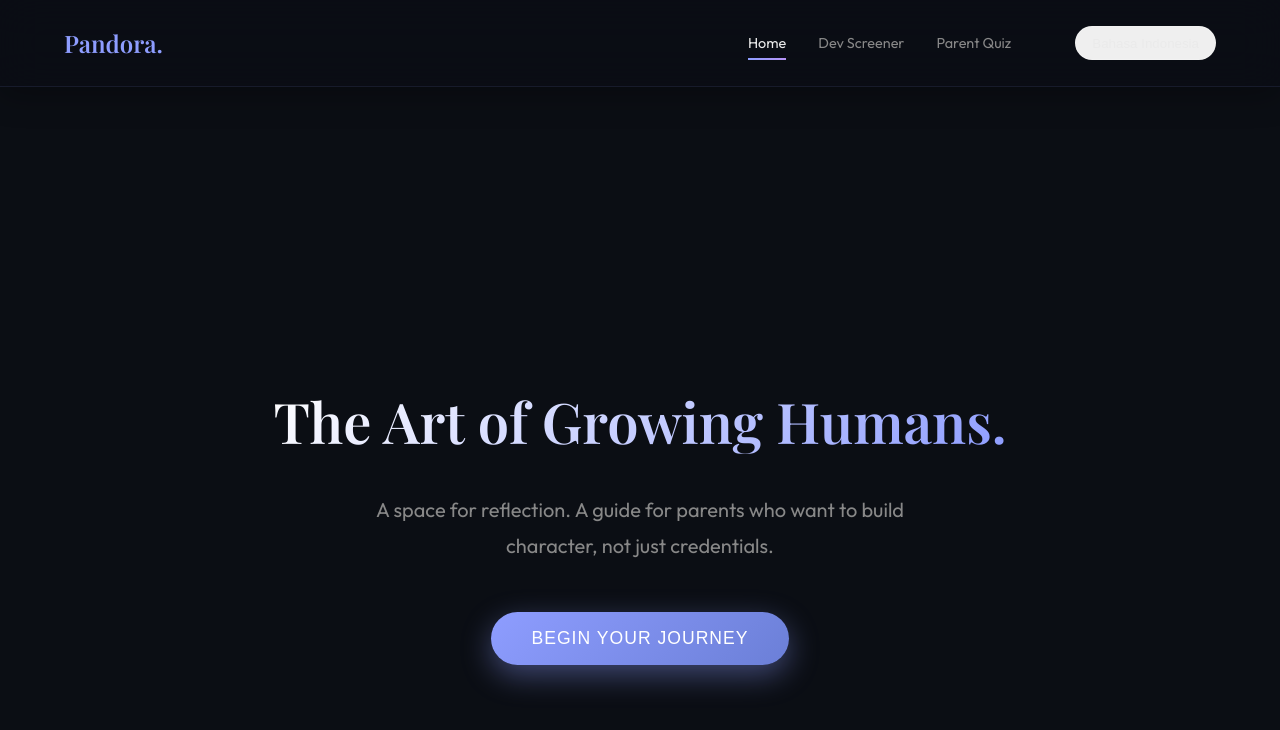
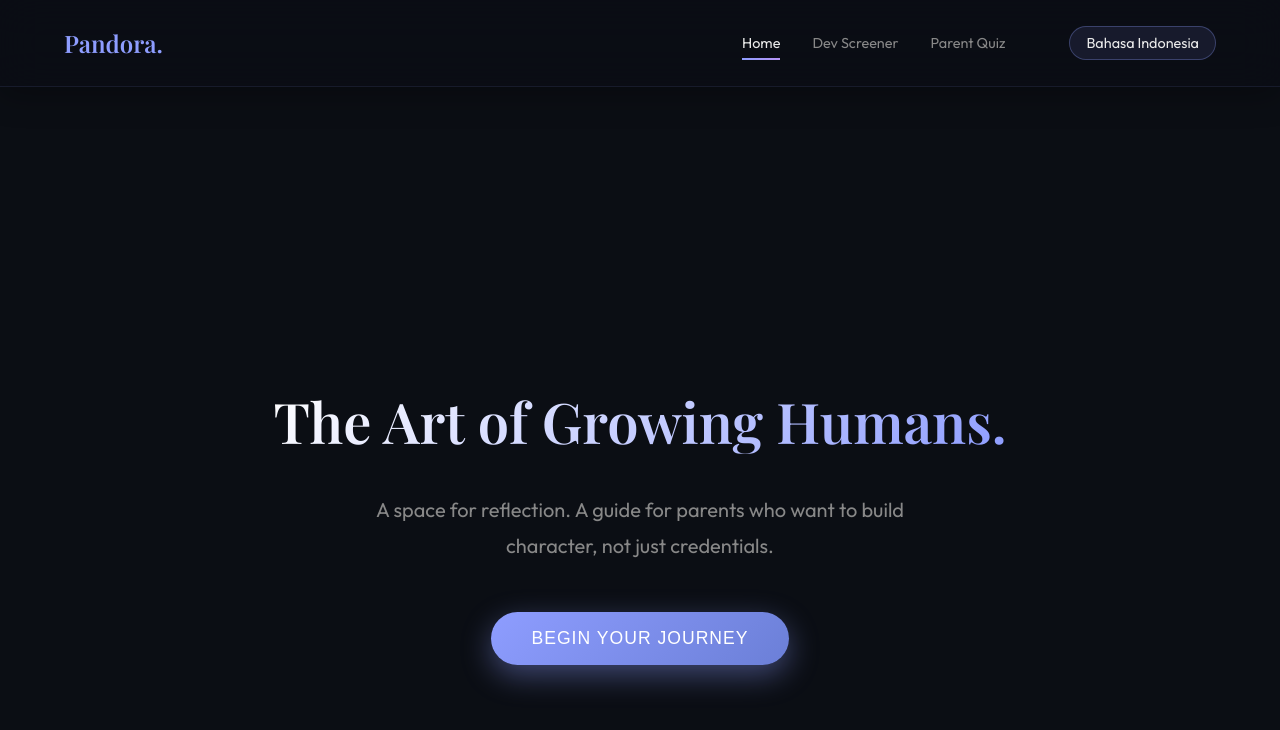
Before and after one commit to blackkira12/pandoraproject, a website built with Vite: page index.html in a window 1280 px wide. Shown: the top 730 px of the page. Built offline with nearby package versions, Linux system fonts and the light colour scheme; a web font is replaced by a local one.

Commit message:
fix: resolve DOM rendering bugs and language toggle visibility
- Fixed [object HTMLDivElement] bug in Dev Screener and Parent Quiz pages
  - Changed from innerHTML to appendChild for DOM element rendering
- Fixed language toggle button visibility
  - Added purple/blue background for better contrast
  - Added hover effects and smooth transitions
- Both pages now render correctly with proper content display

```diff
--- a/src/main.js
+++ b/src/main.js
@@ -123,8 +123,15 @@ function renderApp() {
   content.id = 'page-content'; // Wrapper for transition targets
 
   // Route matching
-  const renderer = routes[currentRoute] || renderHome;
-  content.innerHTML = renderer(currentLang);
+  if (currentRoute === '/') {
+    content.innerHTML = renderHome(currentLang);
+  } else if (currentRoute === '/screener') {
+    content.appendChild(renderScreener(currentLang));
+  } else if (currentRoute === '/quiz') {
+    content.appendChild(renderQuiz(currentLang));
+  } else {
+    content.innerHTML = renderHome(currentLang);
+  }
 
   app.appendChild(content);
 
--- a/src/style.css
+++ b/src/style.css
@@ -120,11 +120,22 @@ nav {
 }
 
 .lang-toggle {
-  border: 1px solid rgba(255, 255, 255, 0.2);
+  border: 1px solid rgba(142, 157, 255, 0.3);
   padding: 0.4rem 1rem;
   border-radius: 20px;
+  background: rgba(142, 157, 255, 0.1);
   color: var(--color-text);
   margin-left: 2rem;
+  cursor: pointer;
+  transition: all 0.3s var(--transition-smooth);
+  font-family: var(--font-body);
+  font-size: 0.9rem;
+}
+
+.lang-toggle:hover {
+  background: rgba(142, 157, 255, 0.2);
+  border-color: var(--color-primary);
+  transform: translateY(-2px);
 }
 
 /* Page Container & Transitions */
```
